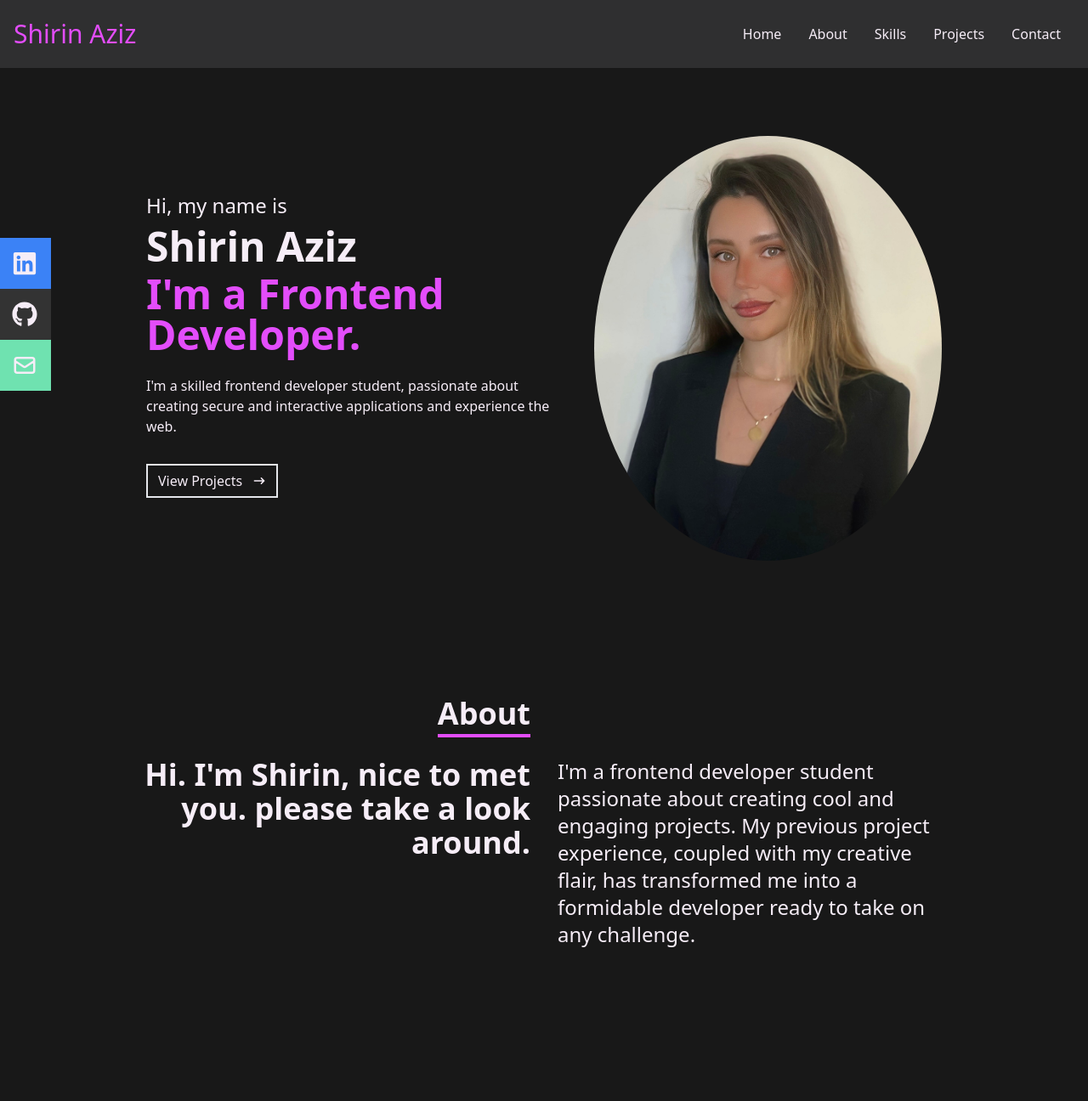
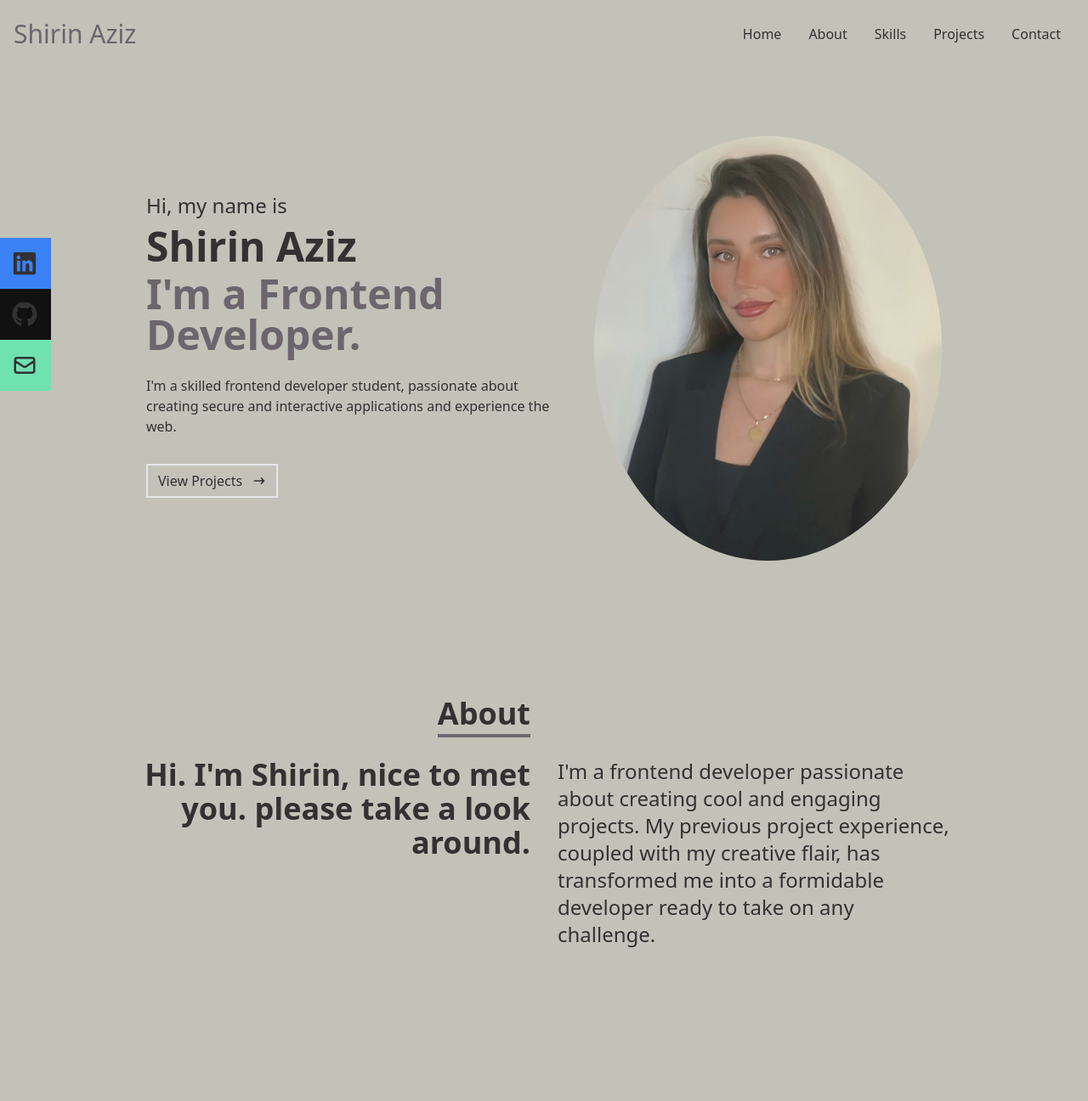
Before and after one commit to ShirinAziz/MyPortfolio, a React (Vite) app: page / in a window 1280 px wide. Shown: the top 1296 px of the page at 85% size. Built offline with nearby package versions, Linux system fonts and the light colour scheme.

Commit message:
Changed bakground color

```diff
--- a/src/components/About.jsx
+++ b/src/components/About.jsx
@@ -6,7 +6,7 @@ const About = () => {
       <div className="flex flex-col justify-center items-center w-full h-full">
         <div className="max-w-[1000px] w-full grid grid-cols-2 gap-8">
           <div className="sm:text-right pb-8 pl-4">
-            <p className="text-4xl font-bold inline border-b-4 border-[#e34dfb]">
+            <p className="text-4xl font-bold inline border-b-4 border-[#6c656d]">
               About
             </p>
           </div>
@@ -18,10 +18,10 @@ const About = () => {
           </div>
           <div>
             <p className="text-2xl">
-              I'm a frontend developer student passionate about creating cool
-              and engaging projects. My previous project experience, coupled
-              with my creative flair, has transformed me into a formidable
-              developer ready to take on any challenge.
+              I'm a frontend developer passionate about creating cool and
+              engaging projects. My previous project experience, coupled with my
+              creative flair, has transformed me into a formidable developer
+              ready to take on any challenge.
             </p>
           </div>
         </div>
--- a/src/components/Contact.jsx
+++ b/src/components/Contact.jsx
@@ -31,7 +31,7 @@ const Contact = () => {
     >
       <form onSubmit={(e) => handleSubmit(e)} className="flex flex-col">
         <div className="pb-8">
-          <p className="text-4xl font-bold inline border-b-4 border-[#e34dfb]">
+          <p className="text-4xl font-bold inline border-b-4 border-[#6c656d]">
             Contact
           </p>
           <p className="py-4">
@@ -65,7 +65,7 @@ const Contact = () => {
         ></textarea>
         <button
           type="submit"
-          className="border-2 hover:bg-[#e34dfb] hover:border-[#e34dfb] px-4 py-3 my-8 mx-auto flex items-center"
+          className="border-2 hover:bg-[#6c656d] hover:border-[#6c656d] px-4 py-3 my-8 mx-auto flex items-center"
         >
           Let's Collaborate
         </button>
--- a/src/components/Home.jsx
+++ b/src/components/Home.jsx
@@ -14,7 +14,7 @@ const Home = () => {
       <div className=" flex flex-col justify-center gap-[8px] h-full">
         <p className="sm:text-2xl">Hi, my name is</p>
         <h1 className="text-4xl sm:text-5xl font-bold">Shirin Aziz</h1>
-        <h2 className="text-4xl sm:text-5xl font-bold text-[#e34dfb]">
+        <h2 className="text-4xl sm:text-5xl font-bold text-[#6c656d]">
           I'm a Frontend Developer.
         </h2>
         <p className="py-4 max-w-[700px]">
@@ -22,7 +22,7 @@ const Home = () => {
           secure and interactive applications and experience the web.
         </p>
         <div>
-          <button className="group border-2 px-3 my-2 h-10 flex items-center hover:bg-[#e34dfb] hover:border-[#e34dfb]">
+          <button className="group border-2 px-3 my-2 h-10 flex items-center hover:bg-[#6c656d] hover:border-[#6c656d]">
             <Link to="projects" smooth={true} duration={500}>
               View Projects
             </Link>
@@ -34,7 +34,7 @@ const Home = () => {
       </div>
       <div>
         <img
-          className=" sm:h-[500px] sm:w-[600px] rounded-[50%]"
+          className=" sm:h-[500px] sm:w-[600px] rounded-[50%] opacity-85"
           src={Me}
           alt="pic of me"
         />
--- a/src/components/Navbar.jsx
+++ b/src/components/Navbar.jsx
@@ -8,8 +8,8 @@ function Navbar() {
   const handleClick = () => setNav(!nav);
 
   return (
-    <div className=" w-full h-[80px] flex justify-between items-center px-4 bg-[#2f2f30]">
-      <div className="text-bold text-3xl text-[#e34dfb]">Shirin Aziz</div>
+    <div className=" w-full h-[80px] flex justify-between items-center px-4 ">
+      <div className="text-bold text-3xl text-[#6c656d]">Shirin Aziz</div>
 
       {/* menue */}
       <ul className="hidden md:flex">
@@ -49,7 +49,7 @@ function Navbar() {
         className={
           !nav
             ? "hidden"
-            : "absolute top-0 left-0 w-full h-screen flex flex-col justify-center items-center bg-[#2f2f30]"
+            : "absolute top-0 left-0 w-full h-screen flex flex-col justify-center items-center bg-[#2f2f30] text-amber-50"
         }
       >
         <li className="py-6 text-4xl">
--- a/src/components/Projects.jsx
+++ b/src/components/Projects.jsx
@@ -8,7 +8,7 @@ const Projects = () => {
     <div name="projects" className="w-full mt-40">
       <div className="max-w-[1000px] mx-auto p-4 flex flex-col justify-center w-full h-full">
         <div className="pb-8">
-          <p className="text-4xl font-bold inline border-b-4 border-[#e34dfb]">
+          <p className="text-4xl font-bold inline border-b-4 border-[#6c656d]">
             Projects
           </p>
           <p className="py-6">// Check out some of my recent projects</p>
--- a/src/components/Skills.jsx
+++ b/src/components/Skills.jsx
@@ -14,7 +14,7 @@ const Skills = () => {
       {/* Container */}
       <div className="max-w-[1000px] mx-auto p-4 flex flex-col justify-center w-full h-full">
         <div>
-          <p className="text-4xl font-bold inline border-b-4 border-[#e34dfb]">
+          <p className="text-4xl font-bold inline border-b-4 border-[#6c656d]">
             Skills
           </p>
           <p className="py-4">// These are the technologies i've worked with</p>
--- a/src/components/SocialIcons.jsx
+++ b/src/components/SocialIcons.jsx
@@ -18,7 +18,7 @@ const SocialIcons = () => {
               <FaLinkedin size={30} />
             </a>
           </li>
-          <li className="w-[160px] h-[60px] flex justify-between items-center ml-[-100px] hover:ml-[-10px] duration-300 bg-[#333333] ">
+          <li className="w-[160px] h-[60px] flex justify-between items-center ml-[-100px] hover:ml-[-10px] duration-300 bg-[#111111] ">
             <a
               target="_blank"
               className="flex justify-between items-center w-full"
--- a/src/index.css
+++ b/src/index.css
@@ -5,8 +5,8 @@
 @layer base {
   body {
     @apply font-[Raleway];
-    background-color: #181818;
-    color: #f6edf7;
+    background-color: rgb(194, 194, 184);
+    color: #333131;
     font-family: system-ui;
   }
   li {
```
Also changed, not shown: public/shi.jpg (added).
